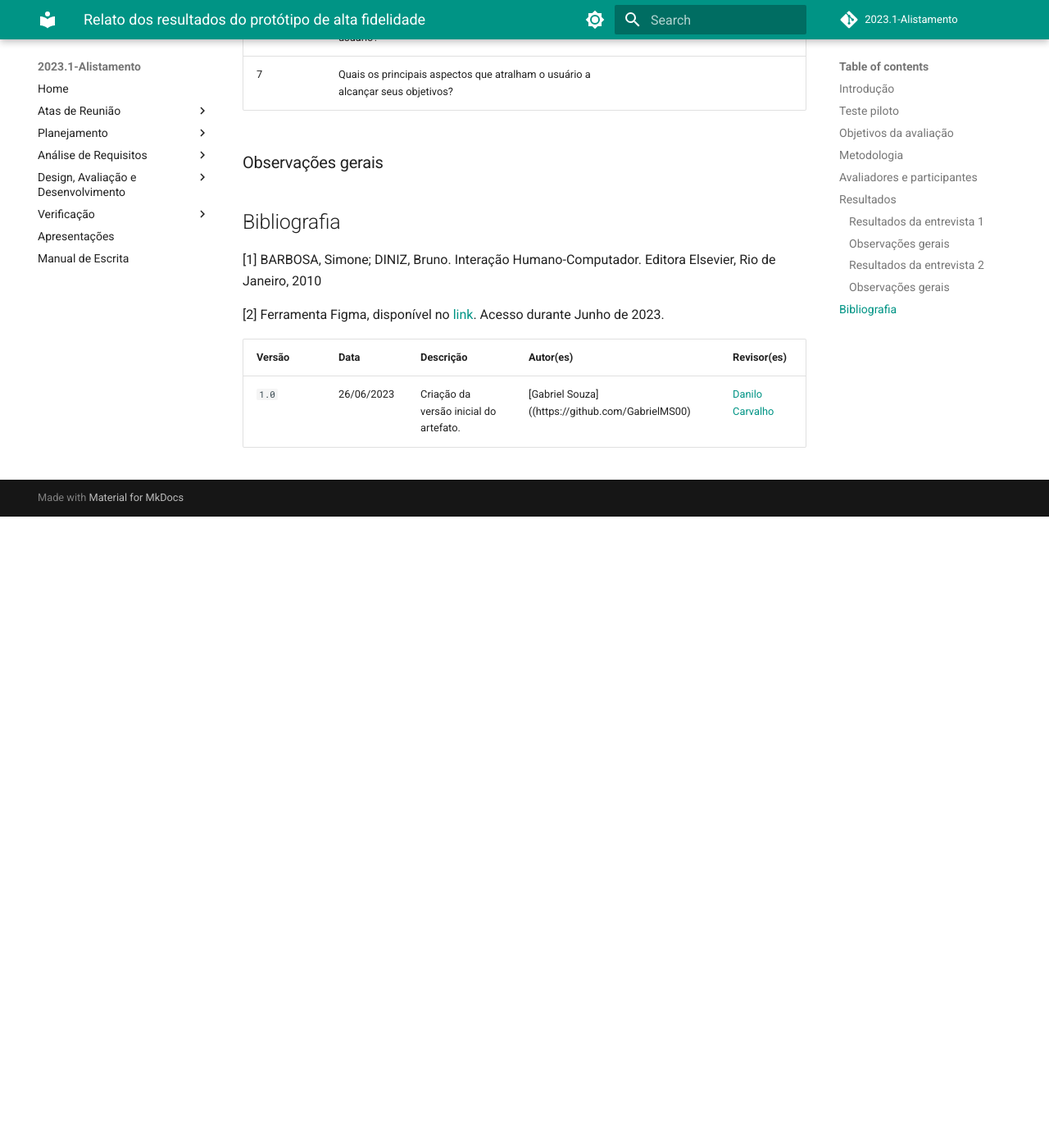
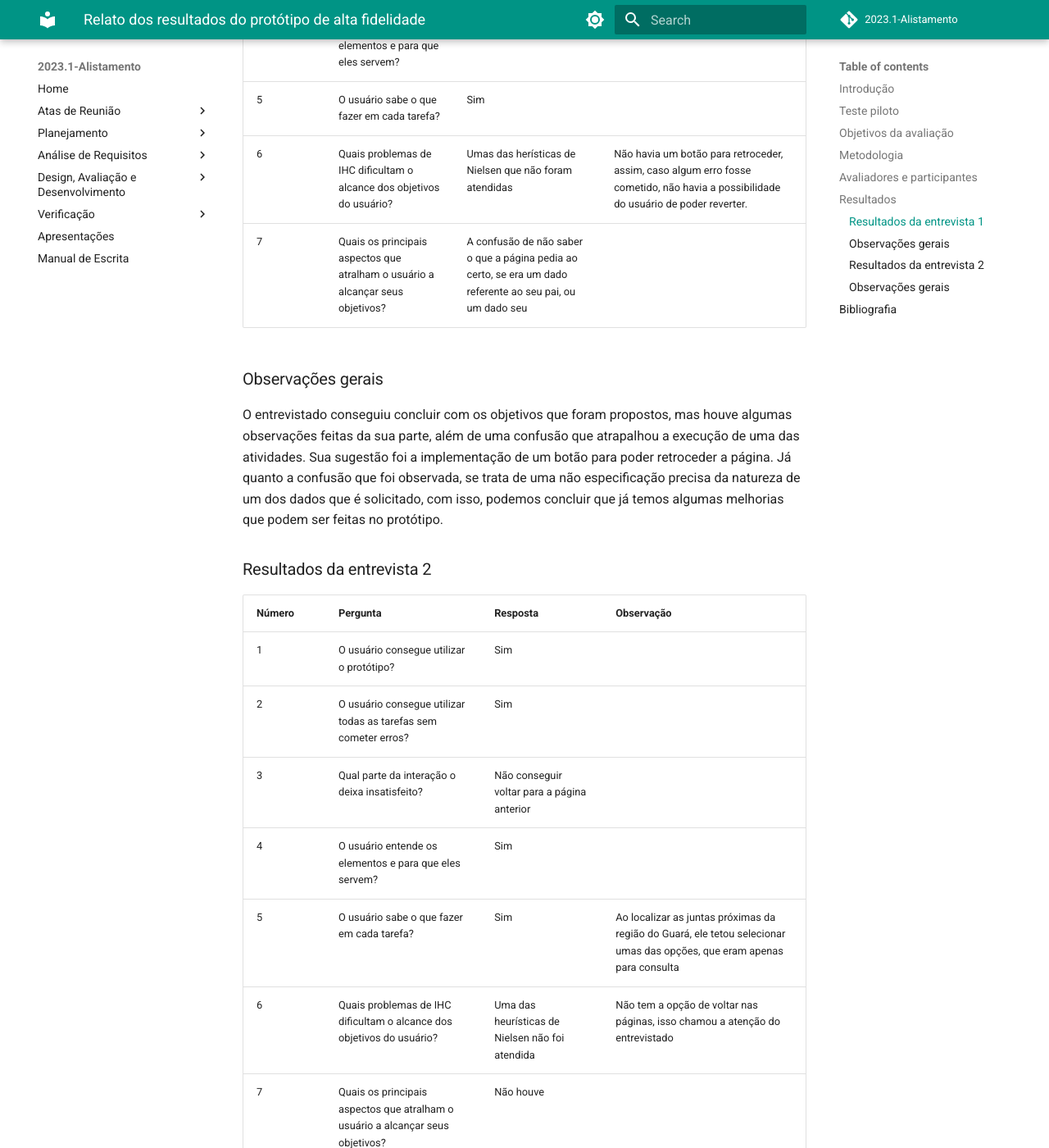
Before and after one commit to Interacao-Humano-Computador/2023.1-Alistamento, an MkDocs documentation site: the page built from docs/design_avaliacao_desenvolvimento/nivel3/relato_alta_fidelidade.md, in a window 1280 px wide and 1400 px high, scrolled down 3362 px. Shown: the whole window at 82% size. Built offline with MkDocs 1.6.1 and Material for MkDocs 9.7.7, drawn with Linux system fonts in a browser that asks for light colours; comment, search, counter and statistics services are not loaded; before the commit the page ends 3992 px from its top, so only the background shows below that; some of the changed text lies outside the part shown.

Commit message:
Update relato_alta_fidelidade.md

```diff
--- a/docs/design_avaliacao_desenvolvimento/nivel3/relato_alta_fidelidade.md
+++ b/docs/design_avaliacao_desenvolvimento/nivel3/relato_alta_fidelidade.md
@@ -11,7 +11,9 @@
 auxílio da plataforma do Microsoft Teams. Com o teste piloto realizado, foi possível validar a parte do nosso [planejamento](https://github.com/Interacao-Humano-Computador/2023.1-Alistamento/blob/main/docs/design_avaliacao_desenvolvimento/nivel3/planejamento_relato_alta_fidelidade.md)
 para a execução da avaliação.
 
-Para ter acesso ao teste piloto que foi realizado, [clique aqui]()
+- Teste Piloto:
+
+<iframe width="560" height="315" src="https://www.youtube.com/embed/kRiV_GWmz_M" title="YouTube video player" frameborder="0" allow="accelerometer; autoplay; clipboard-write; encrypted-media; gyroscope; picture-in-picture; web-share" allowfullscreen></iframe>
 
 ## Objetivos da avaliação
 
@@ -40,15 +42,19 @@
 
 Nosso avaliador foi o mesmo integrante que realizou o teste piloto, [Danilo Carvalho](https://github.com/Danilo-Carvalho-Antunes), e os entrevistados são alunos da FGA, calouros, que haviam recentemente utilizado
 o site do Alistamento Online para realizarem seu alistamento, assim, encaixando-se no [perfil do usuário](https://github.com/Interacao-Humano-Computador/2023.1-Alistamento/blob/main/docs/analise_requisitos/perfil_do_usuario.md)
-criado ao início do projeto. A avaliação foi realizada mediante a participação de 2 entrevistados: Arthur Sousa e Danilo Neves.
+criado ao início do projeto. A avaliação foi realizada mediante a participação de 2 entrevistados: Arthur Sousa e Danilo Naves.
 
 ## Resultados
 
 A primeira entrevista foi realizada na manhã do dia 26/06/2023 com o Athur Sousa. Já a segunda foi realizada no mesmo dia, porém, no período da noite com o Danilo Naves. Segue abaixo os links para as duas entrevistas:
 
-[Entrevista 1 - Arthur Souza]()
+- Entrevista 1 - Arthur Sousa:
 
-[Entrevista 2 - Danilo Neves]()
+<iframe width="560" height="315" src="https://www.youtube.com/embed/8BLOnXHPx60" title="YouTube video player" frameborder="0" allow="accelerometer; autoplay; clipboard-write; encrypted-media; gyroscope; picture-in-picture; web-share" allowfullscreen></iframe>
+
+- Entrevista 2 - Danilo Naves:
+
+<iframe width="560" height="315" src="https://www.youtube.com/embed/DgxFHQAJw2E" title="YouTube video player" frameborder="0" allow="accelerometer; autoplay; clipboard-write; encrypted-media; gyroscope; picture-in-picture; web-share" allowfullscreen></iframe>
 
 ### Resultados da entrevista 1
 
@@ -65,22 +71,24 @@
 ### Observações gerais
 
 O entrevistado conseguiu concluir com os objetivos que foram propostos, mas houve algumas observações feitas da sua parte, além de uma confusão que atrapalhou a execução de uma das atividades. Sua sugestão foi
-a implementação de um botão para poder retroceder a página. Já quanto a confusão qu foi observada se trata de uma não especificação precisa da natureza de um dos dados que é solicitado, com isso, Podemos concluir
+a implementação de um botão para poder retroceder a página. Já quanto a confusão que foi observada, se trata de uma não especificação precisa da natureza de um dos dados que é solicitado, com isso, podemos concluir
 que já temos algumas melhorias que podem ser feitas no protótipo.
 
 ### Resultados da entrevista 2
 
 | Número | Pergunta | Resposta | Observação
 | ----- | ------- | ----- | -----
-|1|  O usuário consegue utilizar o protótipo? | |
-|2 |  O usuário consegue utilizar todas as tarefas sem cometer erros? | |
-|3 |  Qual parte da interação o deixa insatisfeito? | |
-|4  | O usuário entende os elementos e para que eles servem? | |
-|5  |O usuário sabe o que fazer em cada tarefa? | |
-|6  |Quais problemas de IHC dificultam o alcance dos objetivos do usuário? | |
-|7 |Quais os principais aspectos que atralham o usuário a alcançar seus objetivos? | |
+|1|  O usuário consegue utilizar o protótipo? | Sim |
+|2 |  O usuário consegue utilizar todas as tarefas sem cometer erros? | Sim |
+|3 |  Qual parte da interação o deixa insatisfeito? | Não conseguir voltar para a página anterior|
+|4  | O usuário entende os elementos e para que eles servem? | Sim |
+|5  |O usuário sabe o que fazer em cada tarefa? | Sim | Ao localizar as juntas próximas da região do Guará, ele tetou selecionar umas das opções, que eram apenas para consulta
+|6  |Quais problemas de IHC dificultam o alcance dos objetivos do usuário? | Uma das heurísticas de Nielsen não foi atendida | Não tem a opção de voltar nas páginas, isso chamou a atenção do entrevistado
+|7 |Quais os principais aspectos que atralham o usuário a alcançar seus objetivos? | Não houve |
 
 ### Observações gerais
+
+O entrevistado gostou do design e da dinâmica apresentada pelas páginas, a única observação deixada por ele foi a inexistência de um botão de voltar nas páginas. Não houve algo que dificultasse sua dinâmica por entre as páginas até chegar nos objetivos, assim, podemos ficar com a observação dos botões de voltar, que deveriam constar nas páginas desenvolvidas no protótipo.
 
 
 ## Bibliografia
```
